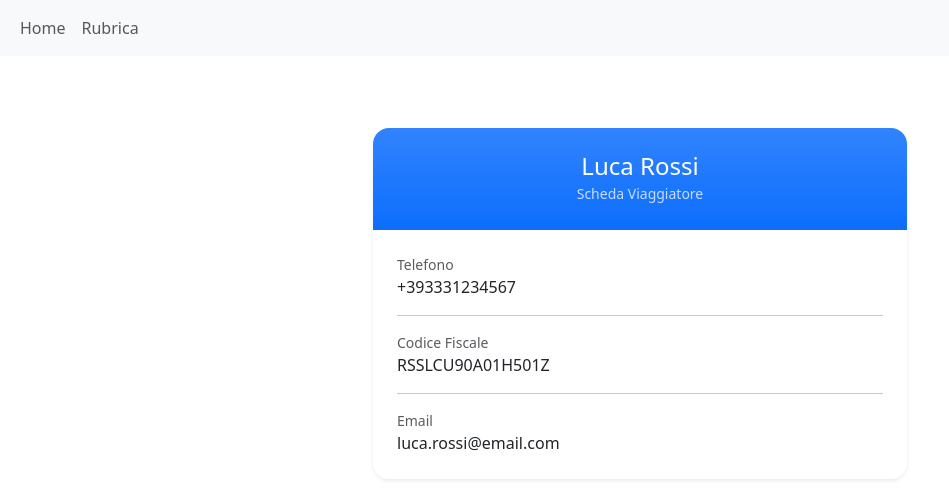
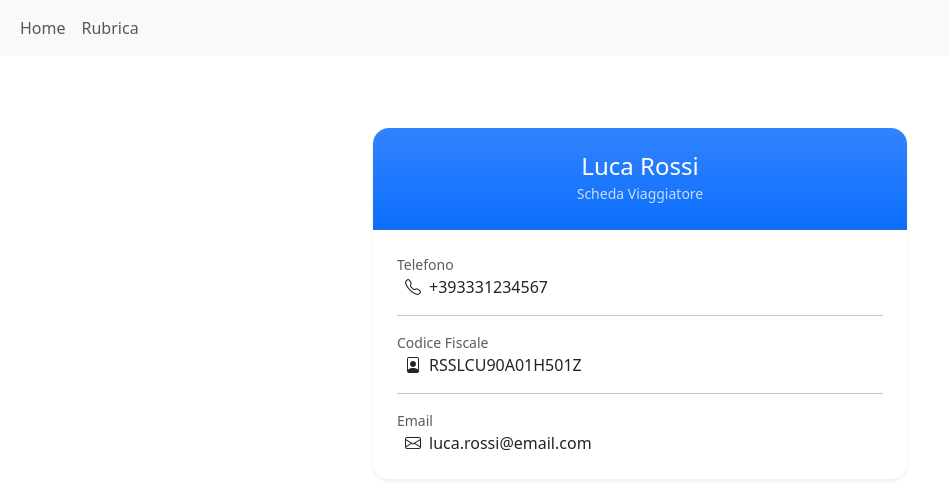
Before and after one commit to MhZ9191/soft-skill-project, a React (Vite) app: page /traveler/1 in a window 1280 px wide. Shown: the top 490 px of the page, without its empty margins (0-949 px from the left). Built offline with nearby package versions, Linux system fonts and the light colour scheme.

Commit message:
add icon on TravelerDetailPage

```diff
--- a/src/pages/TravelerDetailPage.jsx
+++ b/src/pages/TravelerDetailPage.jsx
@@ -1,5 +1,4 @@
 import { useParams } from "react-router";
-import { travelers } from "../data/data";
 import { useNewTrav } from "../contexts/newtravelerContext";
 export default function TravelerDetailPage() {
   // recupero l'id
@@ -30,6 +29,7 @@ export default function TravelerDetailPage() {
               <div className="mb-3 d-flex align-items-center">
                 <div>
                   <label className="text-muted small d-block">Telefono</label>
+                  <i class="bi bi-telephone p-2 pe-none"></i>
                   <span className="fw-medium">{travelerDetail.telefono}</span>
                 </div>
               </div>
@@ -41,6 +41,7 @@ export default function TravelerDetailPage() {
                   <label className="text-muted small d-block">
                     Codice Fiscale
                   </label>
+                  <i class="bi bi-file-person p-2 pe-none"></i>
                   <span className="fw-medium text-uppercase">
                     {travelerDetail.codice_fiscale}
                   </span>
@@ -52,6 +53,7 @@ export default function TravelerDetailPage() {
               <div className="mb-0 d-flex align-items-center">
                 <div>
                   <label className="text-muted small d-block">Email</label>
+                  <i class="bi bi-envelope p-2 pe-none"></i>
                   <span className="fw-medium">{travelerDetail.mail}</span>
                 </div>
               </div>
```
